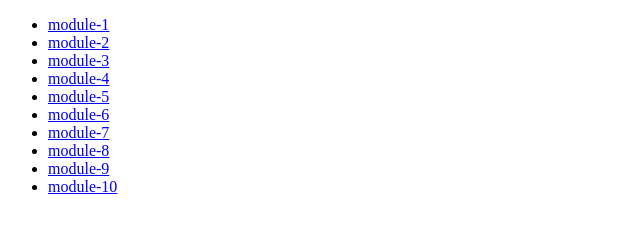
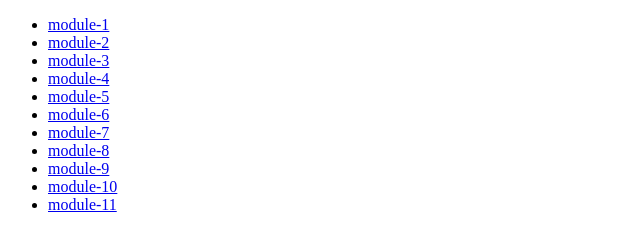
Before and after one commit to Andrey-rudnik/FE-advance, a plain HTML site: page index.html in a window 1280 px wide. Shown: the full height of the page, 0-640 px from the left. Drawn offline with Linux system fonts and the light colour scheme.

Commit message:
hw 11 start

```diff
--- a/index.html
+++ b/index.html
@@ -20,6 +20,7 @@
         <li><a href="https://andrey-rudnik.github.io/module-8/index.html" target="_blank">module-8</a></li>
         <li><a href="https://andrey-rudnik.github.io/module-9/index.html" target="_blank">module-9</a></li>
         <li><a href="https://andrey-rudnik.github.io/module-10/index.html" target="_blank">module-10</a></li>
+        <li><a href="https://andrey-rudnik.github.io/module-11/index.html" target="_blank">module-11</a></li>
     </ul>
 </body>
 
```
